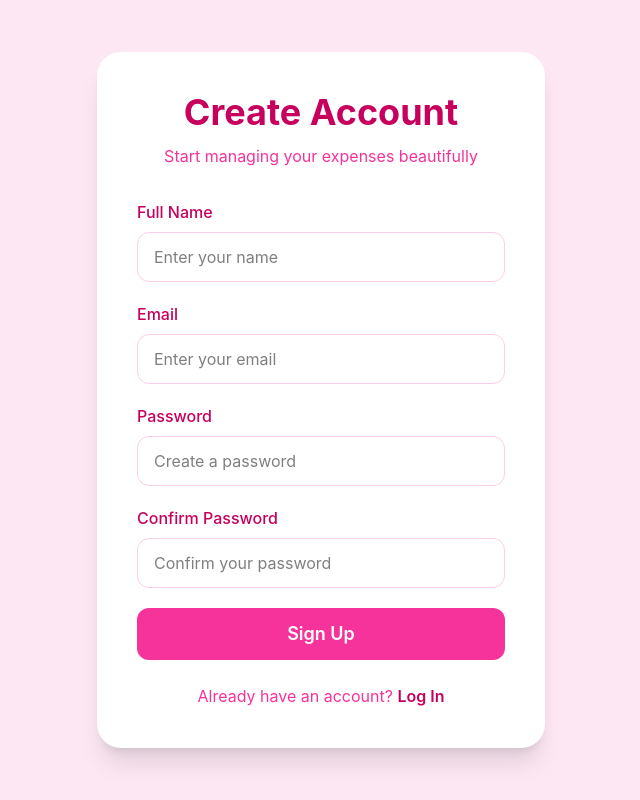
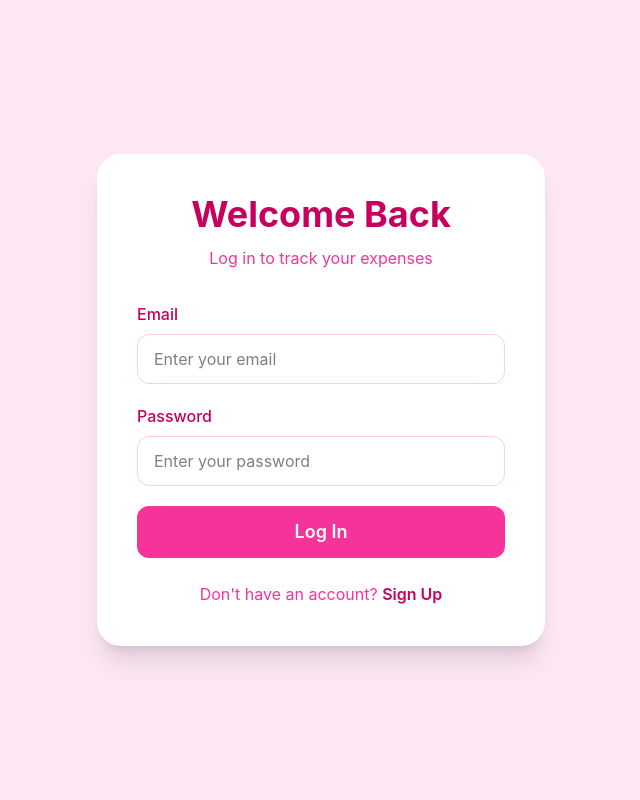
Before and after one commit to arushidas17/Expense, a React (Vite) app: page /login in a window 1280 px wide. Shown: the whole page, without its empty margins (319-959 px from the left). Built offline with nearby package versions, Linux system fonts and the light colour scheme.

Commit message:
Initial backend setup

```diff
--- a/src/pages/Login.jsx
+++ b/src/pages/Login.jsx
@@ -1,45 +1,31 @@
 import { useState } from "react";
-import { useNavigate } from "react-router-dom";
+import { useNavigate, Link } from "react-router-dom";
 import axios from "axios";
 import { BASE_URL } from "../constants";
 
-function Signup() {
+function Login() {
   const navigate = useNavigate();
 
-  // ✅ State for each field
-  const [name, setName]             = useState("");
-  const [email, setEmail]           = useState("");
-  const [password, setPassword]     = useState("");
-  const [confirmPass, setConfirmPass] = useState("");
-  const [error, setError]           = useState("");
-  const [loading, setLoading]       = useState(false);
+  const [email, setEmail]       = useState("");
+  const [password, setPassword] = useState("");
+  const [error, setError]       = useState("");
+  const [loading, setLoading]   = useState(false);
 
-  // ✅ Handle signup
-  const handleSignup = async (e) => {
+  const handleLogin = async (e) => {
     e.preventDefault();
     setError("");
 
-    // Basic validations
-    if (!name.trim())               return setError("Please enter your name.");
-    if (!email.trim())              return setError("Please enter your email.");
-    if (password.length < 6)        return setError("Password must be at least 6 characters.");
-    if (password !== confirmPass)   return setError("Passwords do not match.");
+    if (!email.trim())    return setError("Please enter your email.");
+    if (!password.trim()) return setError("Please enter your password.");
 
     try {
       setLoading(true);
-      const res = await axios.post(`${BASE_URL}/auth/signup`, {
-        name,
-        email,
-        password,
-      });
-
-      // ✅ Save token and user to localStorage
+      const res = await axios.post(`${BASE_URL}/auth/login`, { email, password });
       localStorage.setItem("token", res.data.token);
       localStorage.setItem("user", JSON.stringify(res.data.user));
-
-      navigate("/dashboard"); // ✅ redirect after signup
+      navigate("/dashboard");
     } catch (err) {
-      setError(err.response?.data?.message || "Signup failed. Try again.");
+      setError(err.response?.data?.message || "Login failed. Try again.");
     } finally {
       setLoading(false);
     }
@@ -48,40 +34,24 @@ function Signup() {
   return (
     <div className="min-h-screen bg-pink-100 flex items-center justify-center px-4">
       <div className="bg-white rounded-3xl shadow-xl p-10 w-full max-w-md">
-        <h1 className="text-4xl font-bold text-pink-700 text-center">
-          Create Account
-        </h1>
-        <p className="text-pink-500 text-center mt-3">
-          Start managing your expenses beautifully
-        </p>
 
-        {/* ✅ Show error */}
+        <h1 className="text-4xl font-bold text-pink-700 text-center">Welcome Back</h1>
+        <p className="text-pink-500 text-center mt-3">Log in to track your expenses</p>
+
         {error && (
           <p className="text-center text-red-500 text-sm font-medium mt-4 bg-red-50 py-2 px-4 rounded-xl">
             {error}
           </p>
         )}
 
-        {/* ✅ onSubmit added to form */}
-        <form className="mt-8 space-y-5" onSubmit={handleSignup}>
-          <div>
-            <label className="block text-pink-700 font-medium mb-2">Full Name</label>
-            <input
-              type="text"
-              placeholder="Enter your name"
-              value={name}                                    // ✅
-              onChange={(e) => setName(e.target.value)}      // ✅
-              className="w-full px-4 py-3 rounded-xl border border-pink-200 focus:outline-none focus:ring-2 focus:ring-pink-400"
-            />
-          </div>
-
+        <form className="mt-8 space-y-5" onSubmit={handleLogin}>
           <div>
             <label className="block text-pink-700 font-medium mb-2">Email</label>
             <input
               type="email"
               placeholder="Enter your email"
-              value={email}                                   // ✅
-              onChange={(e) => setEmail(e.target.value)}     // ✅
+              value={email}
+              onChange={(e) => setEmail(e.target.value)}
               className="w-full px-4 py-3 rounded-xl border border-pink-200 focus:outline-none focus:ring-2 focus:ring-pink-400"
             />
           </div>
@@ -90,45 +60,32 @@ function Signup() {
             <label className="block text-pink-700 font-medium mb-2">Password</label>
             <input
               type="password"
-              placeholder="Create a password"
-              value={password}                               // ✅
-              onChange={(e) => setPassword(e.target.value)} // ✅
-              className="w-full px-4 py-3 rounded-xl border border-pink-200 focus:outline-none focus:ring-2 focus:ring-pink-400"
-            />
-          </div>
-
-          <div>
-            <label className="block text-pink-700 font-medium mb-2">Confirm Password</label>
-            <input
-              type="password"
-              placeholder="Confirm your password"
-              value={confirmPass}                                // ✅
-              onChange={(e) => setConfirmPass(e.target.value)}  // ✅
+              placeholder="Enter your password"
+              value={password}
+              onChange={(e) => setPassword(e.target.value)}
               className="w-full px-4 py-3 rounded-xl border border-pink-200 focus:outline-none focus:ring-2 focus:ring-pink-400"
             />
           </div>
 
           <button
             type="submit"
-            disabled={loading}                                  // ✅ disable while loading
+            disabled={loading}
             className="w-full bg-pink-500 text-white py-3 rounded-xl text-lg font-semibold hover:bg-pink-600 transition disabled:opacity-60 disabled:cursor-not-allowed"
           >
-            {loading ? "Creating account..." : "Sign Up"}       {/* ✅ loading text */}
+            {loading ? "Logging in..." : "Log In"}
           </button>
         </form>
 
         <p className="text-center text-pink-500 mt-6">
-          Already have an account?{" "}
-          <span
-            onClick={() => navigate("/login")}
-            className="text-pink-700 font-semibold cursor-pointer hover:underline"
-          >
-            Log In
-          </span>
+          Don't have an account?{" "}
+          <Link to="/signup" className="text-pink-700 font-semibold hover:underline">
+            Sign Up
+          </Link>
         </p>
+
       </div>
     </div>
   );
 }
 
-export default Signup;
+export default Login;
```
